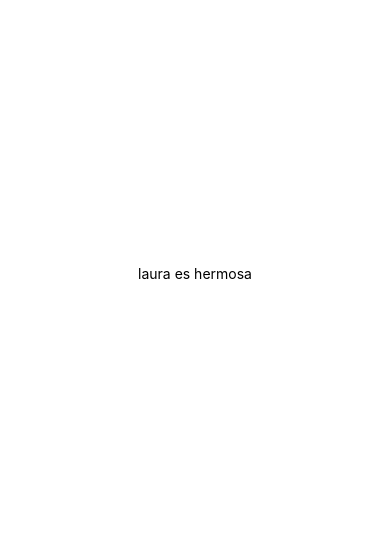
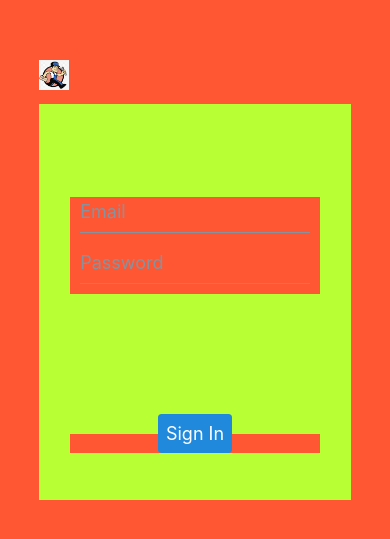
Before and after one commit to Michael102300/stfc-app, a React Native app: screen / in a window 390 px wide. Shown: the part 149-688 px from the top of the page. Built offline with nearby package versions, Linux system fonts and the light colour scheme.

Commit message:
login prueba

```diff
--- a/App.js
+++ b/App.js
@@ -1,12 +1,41 @@
 import { StatusBar } from 'expo-status-bar';
 import React from 'react';
-import { StyleSheet, Text, View } from 'react-native';
+import { StyleSheet, View } from 'react-native';
+import { Input, Button, Image } from 'react-native-elements';
+import imagen from './media/inicio.jpg'
 
-export default function App() {
+export default function App() {  /* Clase- Mostrar clase por defecto App */
   return (
     <View style={styles.container}>
-      <Text>laura es hermosa</Text>
-      <StatusBar style="auto" />
+
+        <View style={styles.body}>
+
+            <View style={styles.bodyheader}>
+
+              <Image
+                  style={styles.image}
+                  source={imagen}
+              />
+            </View>
+
+            <View style={styles.bodybody}>
+              <Input
+                  placeholder='Email'
+              />
+              <Input
+                  placeholder='Password'
+              />
+            </View>
+
+            <View style={styles.footer}>
+              <Button
+                  title="Sign In"
+              />
+            </View>
+
+
+        </View >
+
     </View>
   );
 }
@@ -14,8 +43,49 @@ export default function App() {
 const styles = StyleSheet.create({
   container: {
     flex: 1,
-    backgroundColor: '#fff',
-    alignItems: 'center',
+    backgroundColor: '#FF5733',
     justifyContent: 'center',
   },
+
+  body: {
+    marginVertical: '50%',
+    marginHorizontal: '10%',
+    flex: 1,
+    flexGrow: 10,
+    backgroundColor: '#B8FF33',
+    justifyContent: 'center',
+  },
+
+  bodyheader: {
+    flex: 3,
+    /* marginVertical: '30%',
+    marginHorizontal: '10%', */
+    justifyContent: 'center',
+    backgroundColor: '#FF5733',
+  },
+
+  bodybody: {
+    flex: 1,
+    marginVertical: '30%',
+    marginHorizontal: '10%',
+    flexGrow: 5,
+    backgroundColor: '#FF5733',
+    justifyContent: 'flex-end',
+  },
+
+  footer: {
+    flex: 1,
+    backgroundColor: '#FF5733',
+    alignItems: 'center',
+    justifyContent: 'flex-end',
+    marginVertical: '15%',
+    marginHorizontal: '10%',
+  },
+
+  image:{
+      width:30,
+      height:30,
+  },
+
+
 });
--- a/package.json
+++ b/package.json
@@ -13,6 +13,9 @@
     "react": "16.13.1",
     "react-dom": "16.13.1",
     "react-native": "https://github.com/expo/react-native/archive/sdk-40.0.1.tar.gz",
+    "react-native-elements": "^3.2.0",
+    "react-native-safe-area-context": "^3.1.9",
+    "react-native-vector-icons": "^8.0.0",
     "react-native-web": "~0.13.12"
   },
   "devDependencies": {
```
Also changed, not shown: media/inicio.jpg (added), 1 other file (tests, documents, lock files or other folders).
